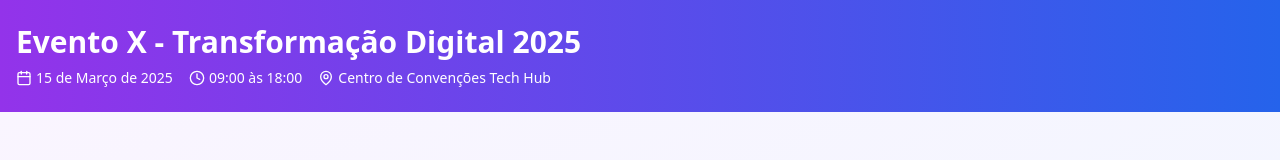
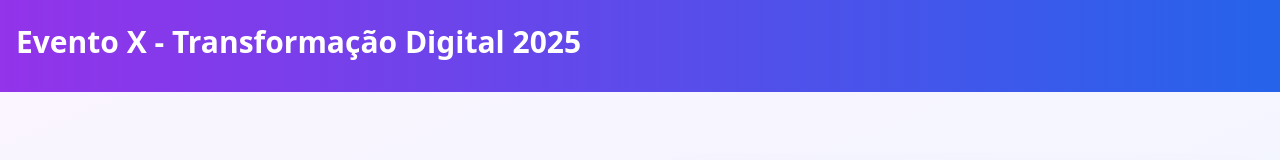
Before and after one commit to gabrielsaDRC/reset-corporativo, a React (Vite) app: page / in a window 1280 px wide. Shown: the top 160 px of the page. Built offline with nearby package versions, Linux system fonts and the light colour scheme; no server answers; the database is empty.

Commit message:
alteração header

```diff
--- a/src/components/Header.tsx
+++ b/src/components/Header.tsx
@@ -33,20 +33,6 @@ export const Header: React.FC<HeaderProps> = ({ isAdminPage = false }) => {
         <div className="flex flex-col lg:flex-row justify-between items-center gap-4">
           <div className="text-center lg:text-left">
             <h1 className="text-xl lg:text-3xl font-bold mb-2 leading-tight">{eventData.nome}</h1>
-            <div className="flex flex-col sm:flex-row sm:flex-wrap gap-2 sm:gap-4 text-sm">
-              <div className="flex items-center gap-1">
-                <Calendar className="w-4 h-4" />
-                <span>{eventData.data}</span>
-              </div>
-              <div className="flex items-center gap-1">
-                <Clock className="w-4 h-4" />
-                <span>{eventData.horario}</span>
-              </div>
-              <div className="flex items-center gap-1">
-                <MapPin className="w-4 h-4" />
-                <span className="break-words">{eventData.local}</span>
-              </div>
-            </div>
           </div>
 
           <div className="flex flex-col sm:flex-row items-stretch sm:items-center gap-2 w-full sm:w-auto">
```
Also changed, not shown: 1 other file (tests, documents, lock files or other folders).
